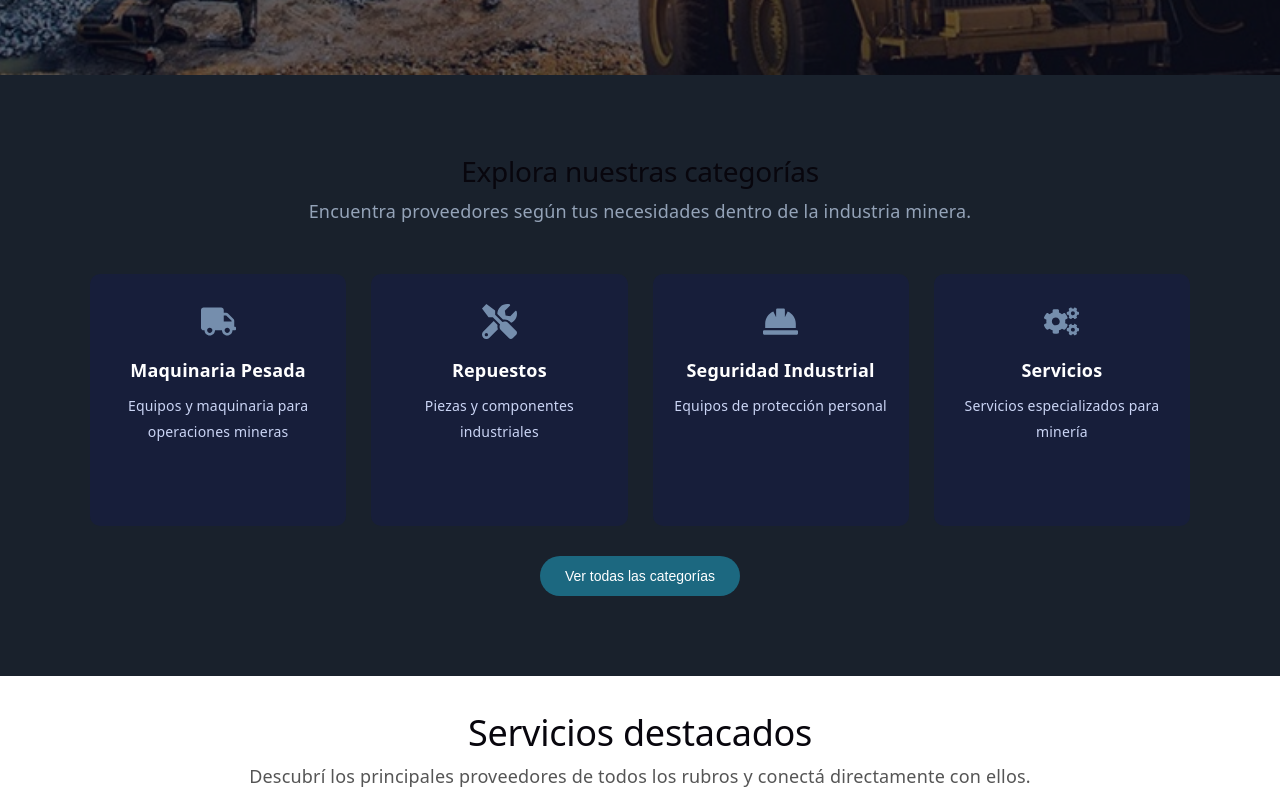
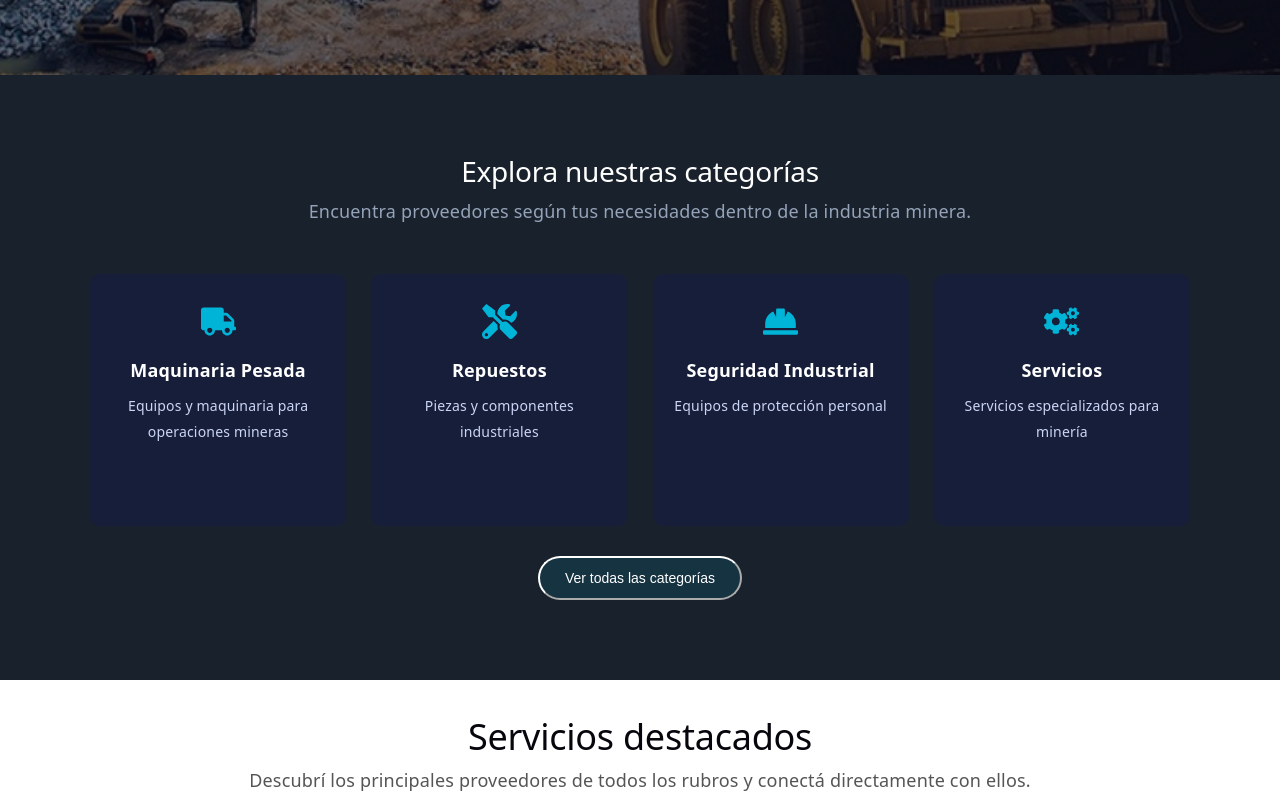
Before and after one commit to ornemut14/directorio-mineria-sj, a React (Vite) app: page / in a window 1280 px wide. Shown: the part 725-1522 px from the top of the page. Built offline with nearby package versions, Linux system fonts and the light colour scheme.

Commit message:
colors modified 09-04-2026

```diff
--- a/src/components/categories/Categories.css
+++ b/src/components/categories/Categories.css
@@ -6,6 +6,7 @@
 }
 
 .categories h2 {
+  color: white;
   font-size: 28px;
   margin-bottom: 10px;
 }
@@ -43,7 +44,7 @@
 .icon {
   font-size: 35px;
   margin-bottom: 15px;
-  color: #758ead;
+  color: #00b4d8;
 }
 
 /* TEXTOS */
@@ -65,9 +66,10 @@
 }
 
 .categories-btn button {
-  background: #1c6880;
+  background: #00b4d81f;
   color: white;
-  border: none;
+  border-style: outset;
+  border-color: white;
   padding: 12px 25px;
   border-radius: 25px;
   font-size: 14px;
```
